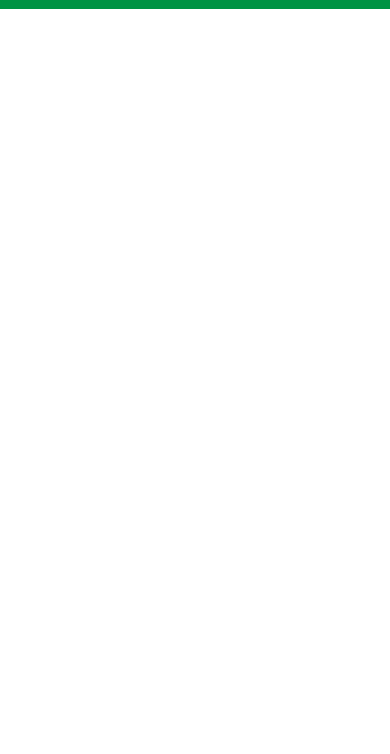
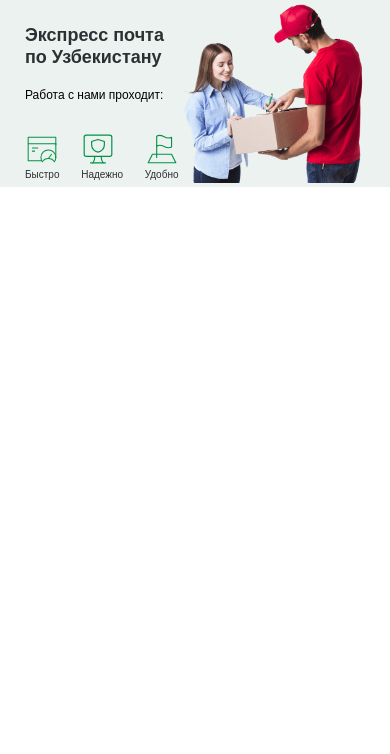
Before and after one commit to alimardon28/dms-project, a plain HTML site: page index.html in a window 390 px wide. Shown: the part 90-844 px from the top of the page. Drawn offline with Linux system fonts and the light colour scheme.

Commit message:
finished mail section and finished mail section responsive

```diff
--- a/index.html
+++ b/index.html
@@ -1,26 +1,26 @@
 <!DOCTYPE html>
 <html lang="en">
   <head>
-    <meta charset="UTF-8">
-    <meta http-equiv="X-UA-Compatible" content="IE=edge">
-    <meta name="viewport" content="width=device-width, initial-scale=1.0">
-    <link rel="stylesheet" href="./css/main.min.css">
+    <meta charset="UTF-8" />
+    <meta http-equiv="X-UA-Compatible" content="IE=edge" />
+    <meta name="viewport" content="width=device-width, initial-scale=1.0" />
+    <link rel="stylesheet" href="./css/main.min.css" />
     <title>Dms</title>
   </head>
   <body>
-
     <header class="header">
       <div class="container header__container">
-
         <a href="#" class="header__link">
-                <img class="header__link-img" src="./images/лого.svg" alt="dms logo images">
+          <img
+            class="header__link-img"
+            src="./images/лого.svg"
+            alt="dms logo images"
+          />
         </a>
         <nav class="header__navbar">
           <ul class="header__navbar-list">
             <li class="header__navbar-list--item">
-                        <a href="#" class="header__navbar-list--item-link">
-                            Главная
-                        </a>
+              <a href="#" class="header__navbar-list--item-link"> Главная </a>
             </li>
             <li class="header__navbar-list--item">
               <a href="#" class="header__navbar-list--item-link">
@@ -28,9 +28,7 @@
               </a>
             </li>
             <li class="header__navbar-list--item">
-                        <a href="#" class="header__navbar-list--item-link">
-                            Трекинг
-                        </a>
+              <a href="#" class="header__navbar-list--item-link"> Трекинг </a>
             </li>
             <li class="header__navbar-list--item">
               <a href="#" class="header__navbar-list--item-link">
@@ -38,36 +36,78 @@
               </a>
             </li>
             <li class="header__navbar-list--item">
-                        <a href="#" class="header__navbar-list--item-link">
-                            Тарифы
-                        </a>
+              <a href="#" class="header__navbar-list--item-link"> Тарифы </a>
             </li>
             <li class="header__navbar-list--item">
-                        <a href="#" class="header__navbar-list--item-link">
-                            Новости
-                        </a>
+              <a href="#" class="header__navbar-list--item-link"> Новости </a>
             </li>
             <li class="header__navbar-list--item">
-                        <a href="#" class="header__navbar-list--item-link">
-                            Филиалы
-                        </a>
+              <a href="#" class="header__navbar-list--item-link"> Филиалы </a>
             </li>
             <li class="header__navbar-list--item">
-                        <a href="#" class="header__navbar-list--item-link">
-                            Контакты
-                        </a>
+              <a href="#" class="header__navbar-list--item-link"> Контакты </a>
             </li>
           </ul>
         </nav>
         <button class="header__button">Личный кабинет</button>
 
         <span class="header__hamburger">
-                <img src="./images/hamburger.png" alt="hamburger menyu images">
+          <img
+            class="header__hamburger-img"
+            src="./images/hamburger.png"
+            alt="hamburger menyu images"
+          />
         </span>
-
       </div>
     </header>
+    <main class="main">
+      <section class="mail">
+        <div class="container mail__container">
+          <div class="mail__hero">
+            <div class="mail__hero-left">
+              <h1 class="mail__hero-left--heading">
+                Экспресс почта по Узбекистану
+              </h1>
+              <p class="mail__hero-left--desc">Работа с нами проходит:</p>
+              <ul class="mail__hero-left--list">
+                <li class="mail__hero-left--list-item">
+                  <img
+                    class="mail__hero-left--list-item-img"
+                    src="./images/17.svg"
+                    alt="images"
+                  />
+                  <span class="mail__hero-left--list-item-span">Быстро</span>
+                </li>
+                <li class="mail__hero-left--list-item">
+                  <img
+                    class="mail__hero-left--list-item-img"
+                    src="./images/15.svg"
+                    alt="images"
+                  />
+                  <span class="mail__hero-left--list-item-span">Надежно</span>
+                </li>
+                <li class="mail__hero-left--list-item">
+                  <img
+                    class="mail__hero-left--list-item-img"
+                    src="./images/85.svg"
+                    alt="images"
+                  />
+                  <span class="mail__hero-left--list-item-span">Удобно</span>
+                </li>
+              </ul>
+            </div>
+            <div class="mail__hero-right">
+              <img
+                class="mail__hero-right--img"
+                src="./images/33.png"
+                alt="images"
+              />
+            </div>
+          </div>
+        </div>
+      </section>
 
+    </main>
   </body>
   <script src="./js/app.js"></script>
 </html>
--- a/scss/all-blocks/_all-block.scss
+++ b/scss/all-blocks/_all-block.scss
@@ -2,5 +2,5 @@
 @import 'button';
 @import 'header';
 @import 'main';
-@import 'hero';
+@import 'mail';
 @import 'footer';
--- a/scss/all-blocks/_header.scss
+++ b/scss/all-blocks/_header.scss
@@ -1,4 +1,4 @@
-.header{
+.header {
   background-color: #009344;
   color: #fff;
   padding: 25px 0px;
@@ -9,21 +9,21 @@
   width: 100%;
   margin: 0 auto;
 
-    &__container{
+  &__container {
     display: flex;
     align-items: center;
     justify-content: space-between;
   }
 
-    &__link{
+  &__link {
     text-decoration: none;
   }
 
-    &__link-img{
-        object-fit: cover;
+  &__link-img {
+    width: 110px;
   }
 
-    &__navbar-list{
+  &__navbar-list {
     list-style: none;
     margin: 0;
     padding: 0;
@@ -32,11 +32,11 @@
     justify-content: space-between;
   }
 
-    &__navbar-list--item + &__navbar-list--item{
+  &__navbar-list--item + &__navbar-list--item {
     margin-left: 25px;
   }
 
-    &__navbar-list--item-link{
+  &__navbar-list--item-link {
     text-decoration: none;
     color: #fff;
     font-style: normal;
@@ -45,7 +45,7 @@
     line-height: 16px;
   }
 
-    &__button{
+  &__button {
     border: 1px solid #fff;
     background-color: rgba(0, 0, 0, 0);
     color: #fff;
@@ -58,27 +58,31 @@
     cursor: pointer;
   }
 
-    &__button:hover{
+  &__button:hover {
     opacity: 0.6;
   }
 
-    &__button:active{
+  &__button:active {
     opacity: 0.8;
   }
 
-    &__hamburger{
+  &__hamburger {
     cursor: pointer;
   }
 
-    @media screen and (max-width:1223px) {
+  &__hamburger-img {
+    width: 45px;
+    height: 20px;
+  }
 
-        &__button{
+  @media screen and (max-width: 1223px) {
+    &__button {
       display: none;
     }
   }
 
-    @media screen and (max-width:934px) {
-        &__navbar-list{
+  @media screen and (max-width: 934px) {
+    &__navbar-list {
       display: none;
     }
   }
--- /dev/null
+++ b/scss/all-blocks/_mail.scss
@@ -0,0 +1,157 @@
+.mail{
+    background-color: #ECF2EF;
+
+    &__hero{
+        display: flex;
+        justify-content: space-between;
+        padding: 4px 0px;
+        margin: 0;
+    }
+
+    &__hero-left{
+        display: flex;
+        flex-direction: column;
+        justify-content:center;
+    }
+
+    &__hero-left--heading{
+       margin: 0;
+       padding: 0;
+       font-weight: 600;
+       font-size: 42px;
+       line-height: 51px;
+       color: #2D3032;
+    }
+
+    &__hero-left--desc{
+        font-weight: 500;
+        font-size: 24px;
+        line-height: 28px;
+        padding-top:41px;
+        margin: 0;
+    }
+
+    &__hero-left--list{
+        display: flex;
+        list-style: none;
+        justify-content: space-between;
+        margin: 0;
+        padding:41px 0px 0px 0px;
+    }
+
+    &__hero-left--list-item{
+        display: flex;
+        flex-direction: column;
+    }
+
+    &__hero-left--list-item-img{
+        object-fit: cover;
+        width: 64px;
+        height: 64px;
+    }
+
+    &__hero-left--list-item-span{
+        font-weight: 500;
+        font-size: 18px;
+        line-height: 21px;
+        color: #2D3032;
+        margin: 0;
+        padding-top:1px;
+    }
+
+    &__hero-right{
+       margin: 0;
+       padding: 0;
+    }
+
+    &__hero-right--img{
+        object-fit: cover;
+        height: 100%;
+    }
+
+    @media screen and (max-width:769px) {
+        &__hero-left--heading{
+            font-size: 30px;
+            line-height: 40px;
+        }
+        &__hero-left--desc{
+            font-size: 19px;
+            line-height: 22px;
+        }
+
+        &__hero-left--list-item-img{
+            width: 44px;
+            height: 44px;
+        }
+
+        &__hero-left--list-item-span{
+            font-weight: 400;
+            font-size: 13px;
+            line-height: 16px;
+        }
+    }
+
+    @media screen and (max-width:426px) {
+        &__hero-left--heading{
+            font-size:18px;
+            line-height: 22px;
+            padding-top: 20px;
+        }
+        &__hero-left--desc{
+            font-size: 12px;
+            line-height: 14px;
+            padding-top: 20px;
+        }
+
+        &__hero-left--list{
+            padding: 30px 0px 0px 0px;
+        }
+
+        &__hero-left--list-item + &__hero-left--list-item{
+            margin-left: 13px;
+        }
+
+        &__hero-left--list-item-img{
+            width: 34px;
+            height: 34px;
+        }
+
+        &__hero-left--list-item-span{
+            font-size: 10px;
+        }
+
+        &__hero-right--img{
+            width: 340px;
+            height: 100%;
+        }
+    }
+
+    @media screen and (max-width:376px) {
+        &__hero-left--heading{
+            font-size:14px;
+            line-height: 16px;
+            padding-top: 14px;
+        }
+        &__hero-left--desc{
+            font-size: 10px;
+            line-height: 12px;
+            padding-top:14px;
+        }
+
+        &__hero-left--list{
+            padding: 20px 0px 0px 0px;
+        }
+
+        &__hero-left--list-item-img{
+            width: 27px;
+            height: 27px;
+        }
+
+        &__hero-right--img{
+            width: 260px;
+            height: 100%;
+        }
+    }
+
+
+}
--- a/scss/all-blocks/main.scss
+++ b/scss/all-blocks/main.scss
@@ -0,0 +1,4 @@
+.main{
+    margin: 0;
+    padding: 0;
+}
```
Also changed, not shown: css/main.min.css, scss/all-blocks/_hero.scss (deleted), 1 other file. Lines whose indentation alone changed are shown as unchanged.
